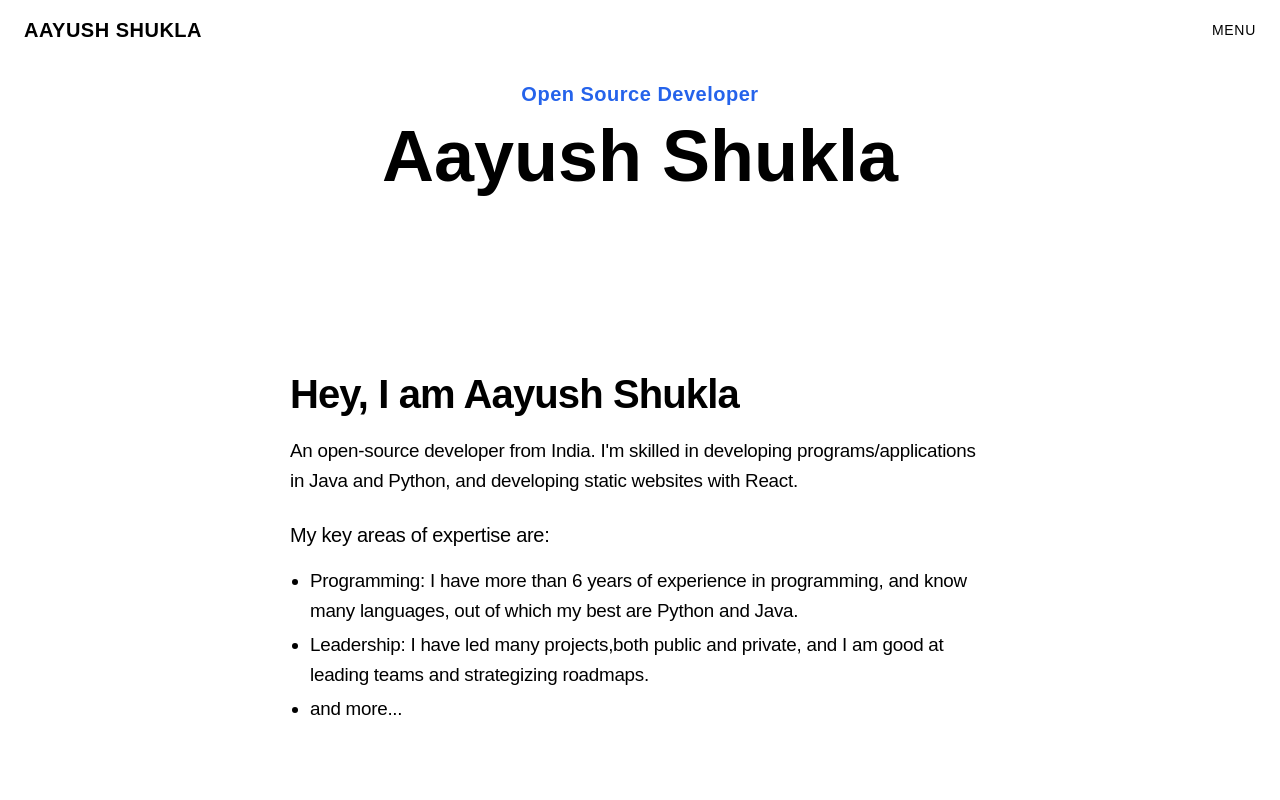
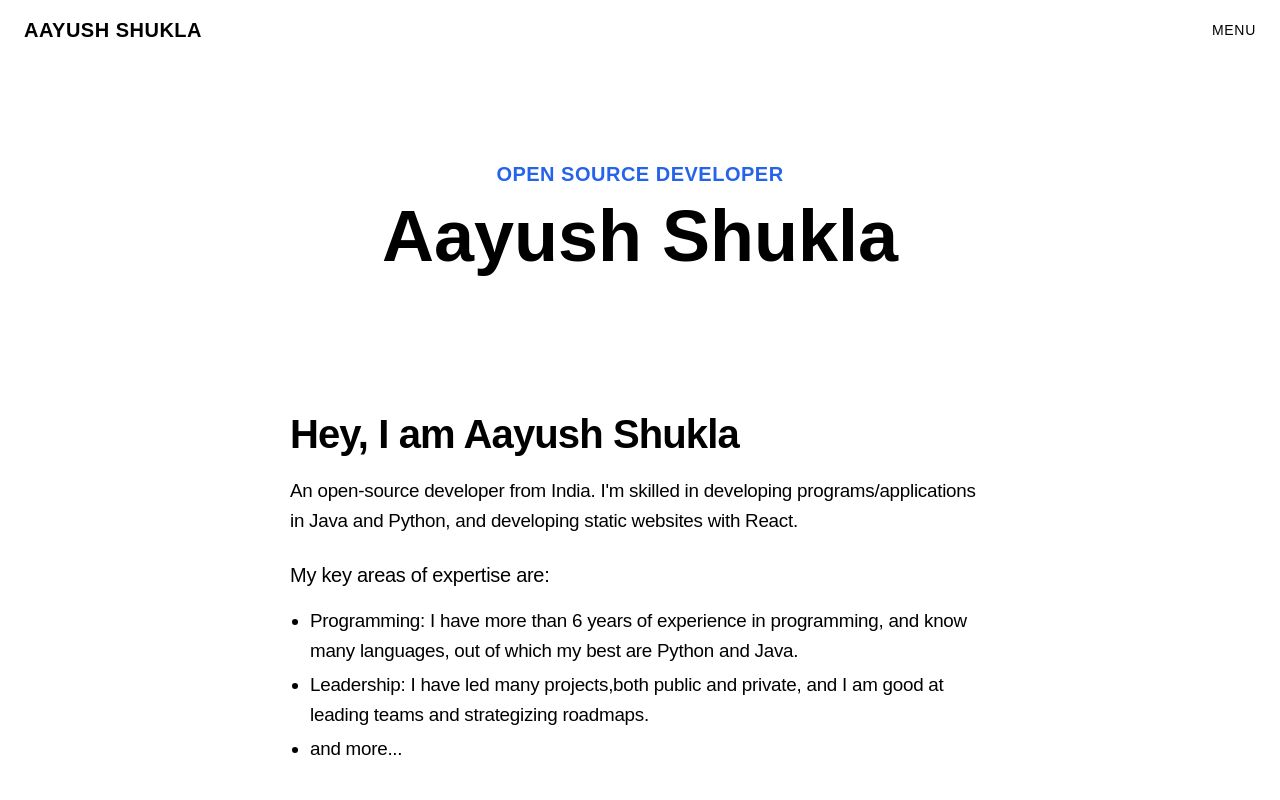
Before and after one commit to a2ys/new-website, a React (Vite) app: page / in a window 1280 px wide. Shown: the top 800 px of the page. Built offline with nearby package versions, Linux system fonts and the light colour scheme; a web font is replaced by a local one.

Commit message:
Modified the spacing in the home page

```diff
--- a/src/pages/Home.tsx
+++ b/src/pages/Home.tsx
@@ -1,10 +1,10 @@
 const Home = () => {
   return (
     <main>
-      <div className="flex flex-col items-center justify-center pt-20 text-black hero lg:pt-30 lg:pb-20 lg:mb-30">
+      <div className="flex flex-col items-center justify-center pt-40 text-black hero lg:pt-30 lg:pb-10 lg:mb-10">
         <div className="text-center">
-          <p className="mb-3 text-lg font-semibold tracking-wide md:text-xl text-blue-600">
-            Open Source Developer
+          <p className="mb-3 text-lg font-semibold tracking-wide md:text-xl text-blue-600 uppercase">
+            Open source developer
           </p>
           <h1 className="mb-4 text-5xl md:text-7xl font-bold">Aayush Shukla</h1>
         </div>
```
